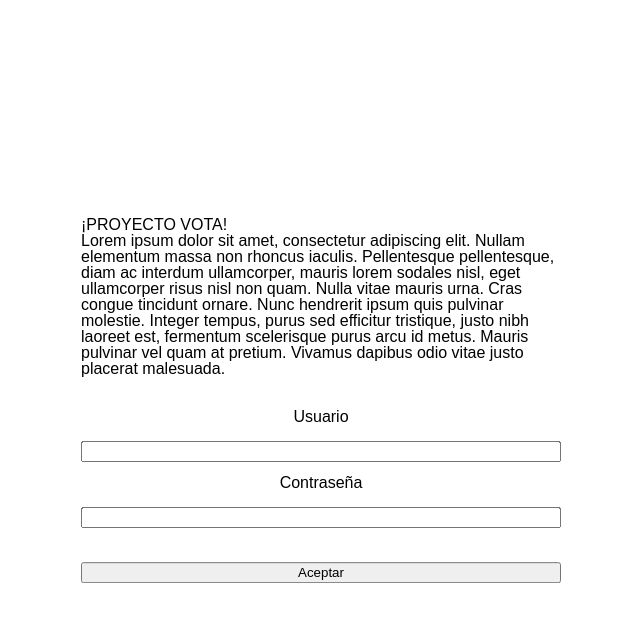
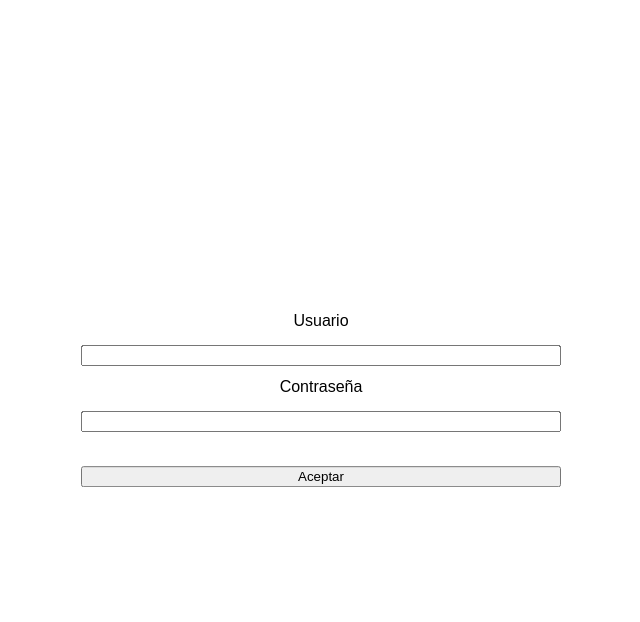
Before and after one commit to adelgadorioja/proyecto_vota, a PHP site: page / in a window 1280 px wide. Shown: the top 622 px of the page, without its empty margins (63-703 px from the left). Run offline with PHP 8.4, Linux system fonts and the light colour scheme.

Commit message:
Modificado index

```diff
--- a/index.php
+++ b/index.php
@@ -10,11 +10,7 @@
 <body>
 
 	<div id="contenedorIndex">
-		<div id="presentacion">
-			<h1>¡PROYECTO VOTA!</h1>
-			<p>Lorem ipsum dolor sit amet, consectetur adipiscing elit. Nullam elementum massa non rhoncus iaculis. Pellentesque pellentesque, diam ac interdum ullamcorper, mauris lorem sodales nisl, eget ullamcorper risus nisl non quam. Nulla vitae mauris urna. Cras congue tincidunt ornare. Nunc hendrerit ipsum quis pulvinar molestie. Integer tempus, purus sed efficitur tristique, justo nibh laoreet est, fermentum scelerisque purus arcu id metus. Mauris pulvinar vel quam at pretium. Vivamus dapibus odio vitae justo placerat malesuada.</p>
-		</div>
-		<form id="formularioLogin">
+		<form id="formularioLogin" action="PHP/validacionUsuario.php" method="POST">
 			<label for="usuario">Usuario</label>
 			<input type="text" id="usuario" name="usuario">
 			<label for="contrasena">Contraseña</label>
```
